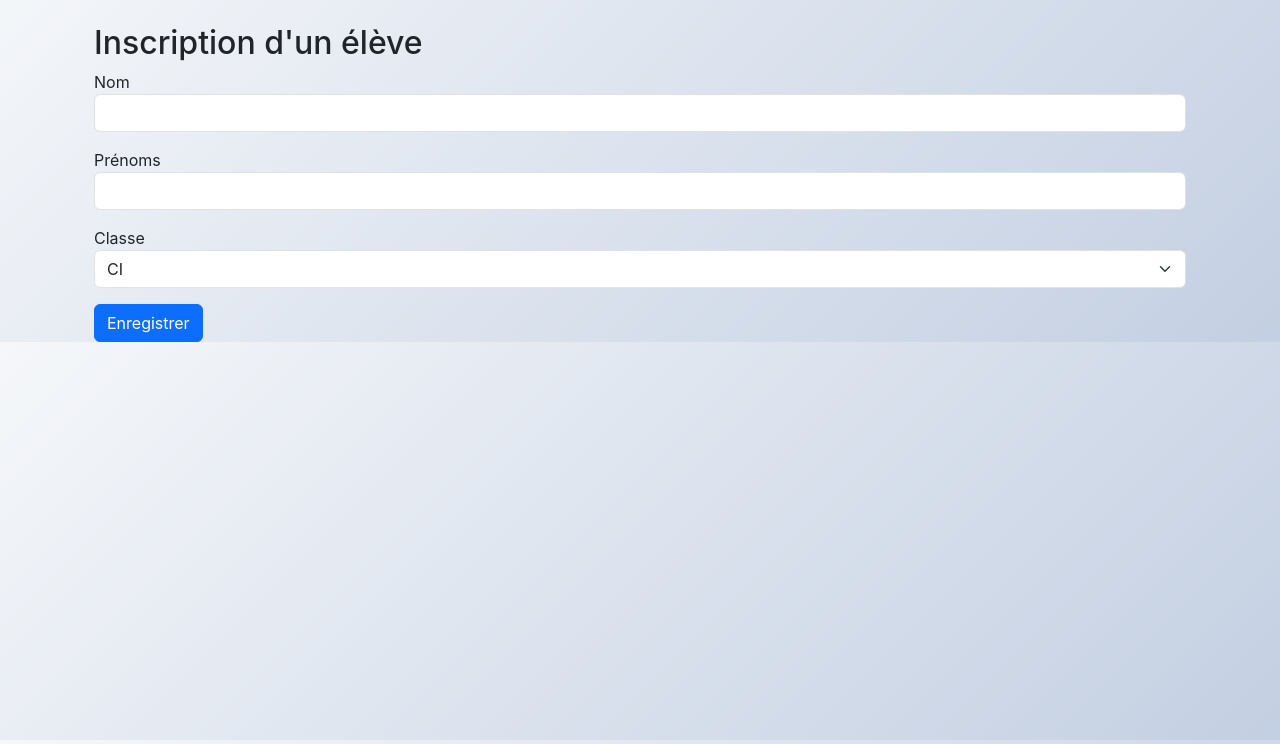
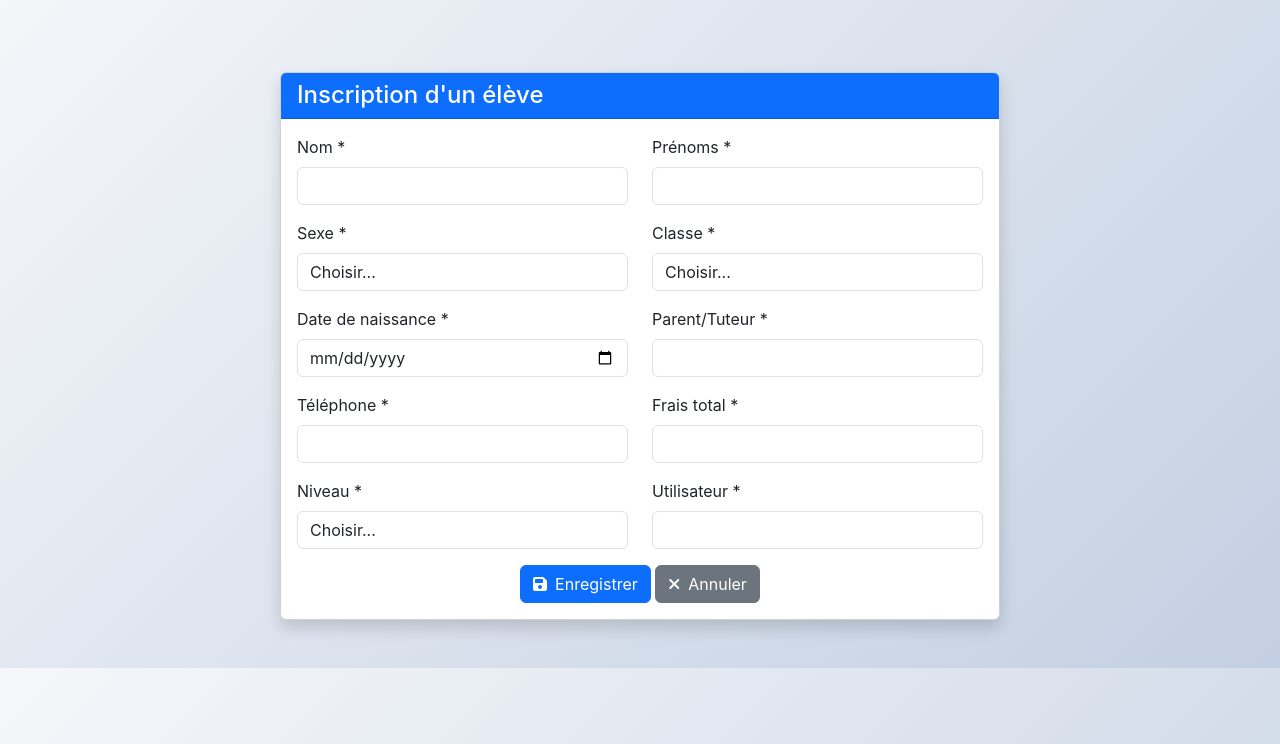
Before and after one commit to appolinair2355/Mont-sion, a Flask app: template templates/registre.html in a window 1280 px wide. Shown: the part 56-800 px from the top of the page. Run offline with Flask 3, Linux system fonts and the light colour scheme; the template is opened without the code that fills it, so the values that code supplies are empty.

Commit message:
Update registre.html

```diff
--- a/templates/registre.html
+++ b/templates/registre.html
@@ -1,20 +1,42 @@
 {% extends "base.html" %}
 
 {% block content %}
-<div class="container">
-    <h2>Inscription d'un élève</h2>
-    <form method="POST">
-        <div class="mb-3">
-            <label>Nom</label>
+<div class="container py-5">
+    <div class="row justify-content-center">
+        <div class="col-lg-8">
+            <div class="card shadow">
+                <div class="card-header bg-primary text-white">
+                    <h4 class="mb-0">Inscription d'un élève</h4>
+                </div>
+                <div class="card-body">
+                    <form method="POST" action="{{ url_for('register') }}">
+
+                        <!-- Nom et Prénoms -->
+                        <div class="row mb-3">
+                            <div class="col-md-6">
+                                <label class="form-label">Nom *</label>
                                 <input type="text" name="nom" class="form-control" required>
                             </div>
-        <div class="mb-3">
-            <label>Prénoms</label>
+                            <div class="col-md-6">
+                                <label class="form-label">Prénoms *</label>
                                 <input type="text" name="prenoms" class="form-control" required>
                             </div>
-        <div class="mb-3">
-            <label>Classe</label>
-            <select name="classe" class="form-select" required>
+                        </div>
+
+                        <!-- Sexe et Classe -->
+                        <div class="row mb-3">
+                            <div class="col-md-6">
+                                <label class="form-label">Sexe *</label>
+                                <select name="sexe" class="form-control" required>
+                                    <option value="">Choisir...</option>
+                                    <option value="M">Masculin</option>
+                                    <option value="F">Féminin</option>
+                                </select>
+                            </div>
+                            <div class="col-md-6">
+                                <label class="form-label">Classe *</label>
+                                <select name="classe" class="form-control" required>
+                                    <option value="">Choisir...</option>
                                     <option value="CI">CI</option>
                                     <option value="CP">CP</option>
                                     <option value="CE1">CE1</option>
@@ -30,7 +52,60 @@
                                     <option value="Tle">Terminale</option>
                                 </select>
                             </div>
-        <button type="submit" class="btn btn-primary">Enregistrer</button>
+                        </div>
+
+                        <!-- Date et parent -->
+                        <div class="row mb-3">
+                            <div class="col-md-6">
+                                <label class="form-label">Date de naissance *</label>
+                                <input type="date" name="date_naissance" class="form-control" required>
+                            </div>
+                            <div class="col-md-6">
+                                <label class="form-label">Parent/Tuteur *</label>
+                                <input type="text" name="parent" class="form-control" required>
+                            </div>
+                        </div>
+
+                        <!-- Téléphone et frais -->
+                        <div class="row mb-3">
+                            <div class="col-md-6">
+                                <label class="form-label">Téléphone *</label>
+                                <input type="tel" name="parent_phone" class="form-control" required>
+                            </div>
+                            <div class="col-md-6">
+                                <label class="form-label">Frais total *</label>
+                                <input type="number" name="frais" class="form-control" min="0" required>
+                            </div>
+                        </div>
+
+                        <!-- Niveau et utilisateur -->
+                        <div class="row mb-3">
+                            <div class="col-md-6">
+                                <label class="form-label">Niveau *</label>
+                                <select name="niveau" class="form-control" required>
+                                    <option value="">Choisir...</option>
+                                    <option value="primaire">Primaire</option>
+                                    <option value="secondaire">Secondaire</option>
+                                </select>
+                            </div>
+                            <div class="col-md-6">
+                                <label class="form-label">Utilisateur *</label>
+                                <input type="text" name="utilisateur" class="form-control" required>
+                            </div>
+                        </div>
+
+                        <div class="text-center">
+                            <button type="submit" class="btn btn-primary">
+                                <i class="fas fa-save me-2"></i>Enregistrer
+                            </button>
+                            <a href="{{ url_for('students') }}" class="btn btn-secondary">
+                                <i class="fas fa-times me-2"></i>Annuler
+                            </a>
+                        </div>
                     </form>
                 </div>
+            </div>
+        </div>
+    </div>
+</div>
 {% endblock %}
```
Lines whose indentation alone changed are shown as unchanged.
